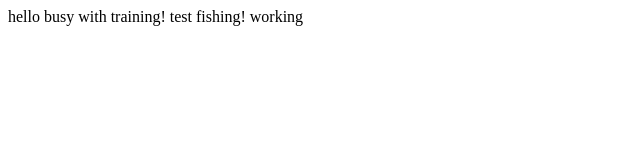
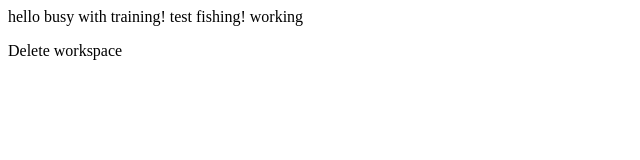
Before and after one commit to chris9618/html-hook, a plain HTML site: page index.html in a window 1280 px wide. Shown: the whole page, without its empty margins (0-640 px from the left). Drawn offline with Linux system fonts and the light colour scheme.

Commit message:
delete-workspace

```diff
--- a/index.html
+++ b/index.html
@@ -1,5 +1,6 @@
 <html>
 <body>
 <p> hello busy with training! test fishing! working </p>
+<p> Delete workspace </p>
 </body>
 </html>
```
